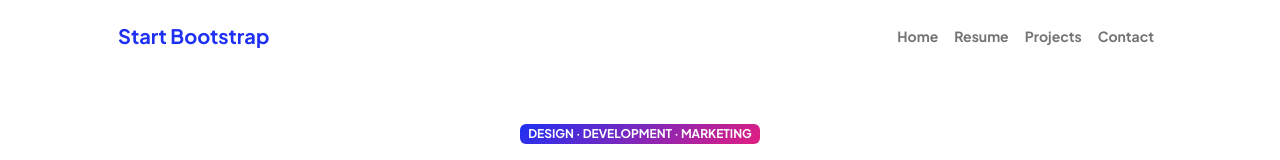
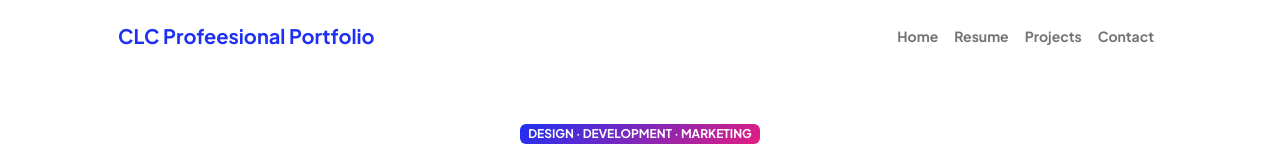
Before and after one commit to lcchua/portfolio, a website: page index.html in a window 1280 px wide. Shown: the top 160 px of the page. Drawn offline with nearby package versions, Linux system fonts and the light colour scheme.

Commit message:
change Start Bootstrap label

```diff
--- a/index.html
+++ b/index.html
@@ -22,7 +22,7 @@
             <!-- Navigation-->
             <nav class="navbar navbar-expand-lg navbar-light bg-white py-3">
                 <div class="container px-5">
-                    <a class="navbar-brand" href="index.html"><span class="fw-bolder text-primary">Start Bootstrap</span></a>
+                    <a class="navbar-brand" href="index.html"><span class="fw-bolder text-primary">CLC Profeesional Portfolio</span></a>
                     <button class="navbar-toggler" type="button" data-bs-toggle="collapse" data-bs-target="#navbarSupportedContent" aria-controls="navbarSupportedContent" aria-expanded="false" aria-label="Toggle navigation"><span class="navbar-toggler-icon"></span></button>
                     <div class="collapse navbar-collapse" id="navbarSupportedContent">
                         <ul class="navbar-nav ms-auto mb-2 mb-lg-0 small fw-bolder">
```
